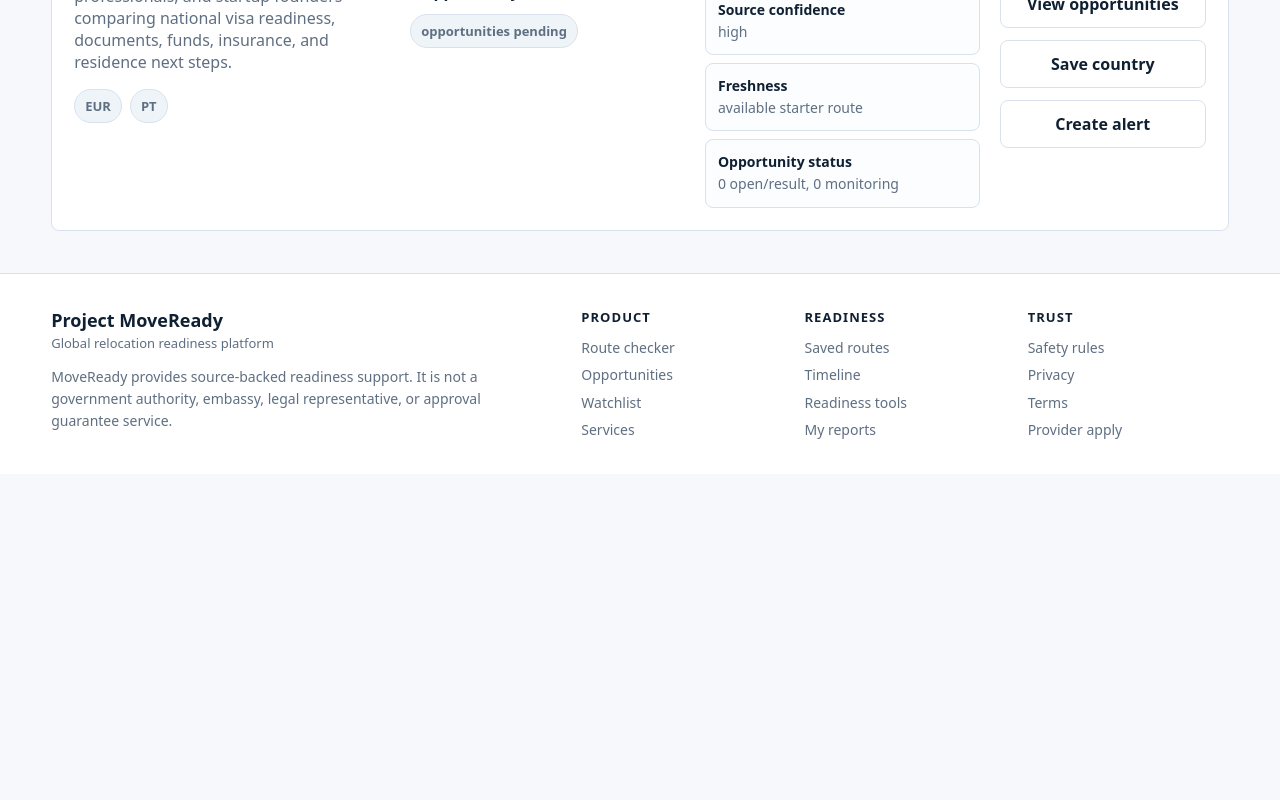
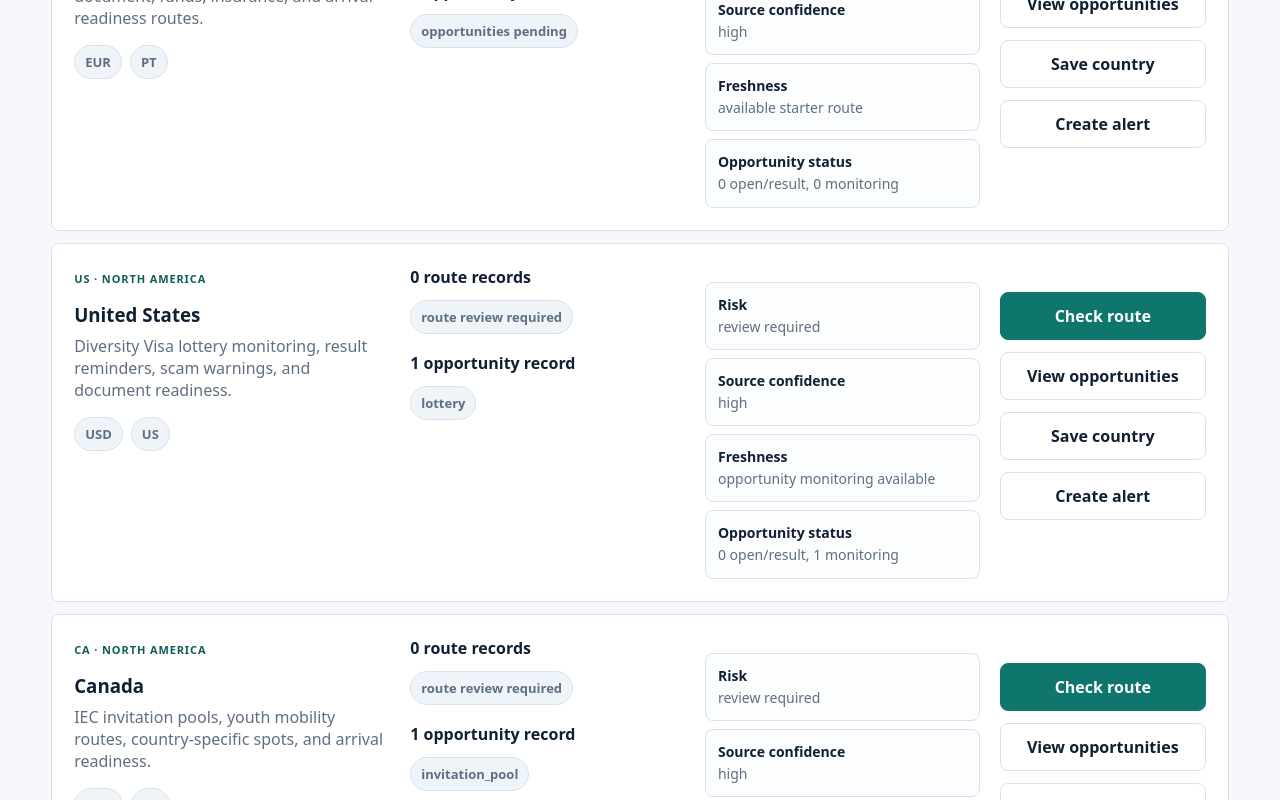
Before and after one commit to SirBM201/SirBM201-moveready-frontend, a Next.js app: page /country-comparison in a window 1280 px wide. Shown: the part 2000-2800 px from the top of the page. Before the commit the page ends 2474 px from the top, so only its background shows below. Built offline with nearby package versions, Linux system fonts and the light colour scheme; no server answers.

Commit message:
Expand country comparison with opportunity-country fallbacks

```diff
--- a/components/CountryComparisonWorkspace.tsx
+++ b/components/CountryComparisonWorkspace.tsx
@@ -69,6 +69,21 @@ const confidenceWeight: Record<string, number> = {
   high: 3,
 };
 
+const knownCountryFallbacks: Country[] = [
+  { country_code: "EE", country_name: "Estonia", region: "Europe", currency_code: "EUR", summary: "Startup founder, D visa, and digital business route readiness." },
+  { country_code: "FI", country_name: "Finland", region: "Europe", currency_code: "EUR", summary: "D visa, fast-track residence permit, study, work, startup, and family readiness." },
+  { country_code: "PT", country_name: "Portugal", region: "Europe", currency_code: "EUR", summary: "Entrepreneur, independent work, startup, document, funds, insurance, and arrival-readiness routes." },
+  { country_code: "US", country_name: "United States", region: "North America", currency_code: "USD", summary: "Diversity Visa lottery monitoring, result reminders, scam warnings, and document readiness." },
+  { country_code: "CA", country_name: "Canada", region: "North America", currency_code: "CAD", summary: "IEC invitation pools, youth mobility routes, country-specific spots, and arrival readiness." },
+  { country_code: "AU", country_name: "Australia", region: "Oceania", currency_code: "AUD", summary: "Work and Holiday subclass 462 ballot, country caps, evidence readiness, and travel planning." },
+  { country_code: "UK", country_name: "United Kingdom", region: "Europe", currency_code: "GBP", summary: "India Young Professionals ballot and youth-mobility opportunity monitoring." },
+  { country_code: "NZ", country_name: "New Zealand", region: "Oceania", currency_code: "NZD", summary: "Pacific Access Category, Samoan Quota ballot, and residence-readiness planning." },
+  { country_code: "JP", country_name: "Japan", region: "Asia", currency_code: "JPY", summary: "Working Holiday Programme eligibility, embassy instructions, quota timing, and funds readiness." },
+  { country_code: "KR", country_name: "South Korea", region: "Asia", currency_code: "KRW", summary: "Working Holiday Visa partner-country eligibility, quota, insurance, and arrival planning." },
+  { country_code: "HK", country_name: "Hong Kong", region: "Asia", currency_code: "HKD", summary: "Working Holiday Scheme country quotas, first-come availability, funds, and insurance readiness." },
+  { country_code: "IE", country_name: "Ireland", region: "Europe", currency_code: "EUR", summary: "Working Holiday Authorisation rules, country-specific channels, funds, insurance, and arrival registration." },
+];
+
 const knownRouteFallbacks: RouteItem[] = [
   {
     route_code: "startup-founder",
@@ -105,8 +120,109 @@ const knownRouteFallbacks: RouteItem[] = [
   },
 ];
 
+const knownOpportunityFallbacks: Opportunity[] = [
+  {
+    opportunity_code: "US-DV",
+    country_code: "US",
+    country_name: "United States",
+    opportunity_name: "USA Diversity Visa Program",
+    opportunity_type: "lottery",
+    route_category: "official_opportunity",
+    availability_status: "monitoring",
+    source_confidence: "high",
+  },
+  {
+    opportunity_code: "CA-IEC",
+    country_code: "CA",
+    country_name: "Canada",
+    opportunity_name: "International Experience Canada",
+    opportunity_type: "invitation_pool",
+    route_category: "youth_mobility",
+    availability_status: "monitoring",
+    source_confidence: "high",
+  },
+  {
+    opportunity_code: "AU-462-BALLOT",
+    country_code: "AU",
+    country_name: "Australia",
+    opportunity_name: "Work and Holiday subclass 462 ballot",
+    opportunity_type: "ballot",
+    route_category: "youth_mobility",
+    availability_status: "monitoring",
+    source_confidence: "high",
+  },
+  {
+    opportunity_code: "UK-IYPS",
+    country_code: "UK",
+    country_name: "United Kingdom",
+    opportunity_name: "India Young Professionals Scheme",
+    opportunity_type: "ballot",
+    route_category: "youth_mobility",
+    availability_status: "monitoring",
+    source_confidence: "high",
+  },
+  {
+    opportunity_code: "NZ-QUOTA",
+    country_code: "NZ",
+    country_name: "New Zealand",
+    opportunity_name: "Pacific Access and Samoan Quota ballots",
+    opportunity_type: "annual_quota",
+    route_category: "residence_ballot",
+    availability_status: "monitoring",
+    source_confidence: "high",
+  },
+  {
+    opportunity_code: "JP-WH",
+    country_code: "JP",
+    country_name: "Japan",
+    opportunity_name: "Japan Working Holiday Programme",
+    opportunity_type: "annual_quota",
+    route_category: "youth_mobility",
+    availability_status: "monitoring",
+    source_confidence: "high",
+  },
+  {
+    opportunity_code: "KR-WH",
+    country_code: "KR",
+    country_name: "South Korea",
+    opportunity_name: "Korea Working Holiday Visa",
+    opportunity_type: "annual_quota",
+    route_category: "youth_mobility",
+    availability_status: "monitoring",
+    source_confidence: "high",
+  },
+  {
+    opportunity_code: "HK-WHS",
+    country_code: "HK",
+    country_name: "Hong Kong",
+    opportunity_name: "Hong Kong Working Holiday Scheme",
+    opportunity_type: "first_come_quota",
+    route_category: "youth_mobility",
+    availability_status: "monitoring",
+    source_confidence: "high",
+  },
+  {
+    opportunity_code: "IE-WHA",
+    country_code: "IE",
+    country_name: "Ireland",
+    opportunity_name: "Ireland Working Holiday Authorisation",
+    opportunity_type: "authorisation",
+    route_category: "youth_mobility",
+    availability_status: "monitoring",
+    source_confidence: "high",
+  },
+];
+
 function routeKey(route: RouteItem) {
   return `${route.country_code || ""}-${route.route_code || route.route_name || ""}`;
+}
+
+function opportunityKey(opportunity: Opportunity) {
+  return `${opportunity.country_code || ""}-${opportunity.opportunity_code || opportunity.opportunity_name || ""}`;
+}
+
+function getCountryFallback(countryCode?: string | null) {
+  return knownCountryFallbacks.find((country) => country.country_code === countryCode);
 }
 
 function mergeKnownRoutes(routes: RouteItem[]) {
@@ -117,8 +233,15 @@ function mergeKnownRoutes(routes: RouteItem[]) {
   ];
 }
 
+function mergeKnownOpportunities(opportunities: Opportunity[]) {
+  const existing = new Set(opportunities.map(opportunityKey));
+  return [
+    ...opportunities,
+    ...knownOpportunityFallbacks.filter((opportunity) => !existing.has(opportunityKey(opportunity))),
+  ];
+}
+
 function attachKnownRoutes(rows: Partial<ComparisonRow>[]) {
-  const knownCountryCodes = new Set(knownRouteFallbacks.map((route) => route.country_code).filter(Boolean));
   const existingCountryCodes = new Set(rows.map((row) => row.country_code).filter(Boolean));
   const mergedRows = rows.map((row) => {
     const existingRoutes = row.routes || [];
@@ -136,17 +259,12 @@ function attachKnownRoutes(rows: Partial<ComparisonRow>[]) {
     };
   });
 
-  const missingRows = Array.from(knownCountryCodes)
-    .filter((countryCode) => countryCode && !existingCountryCodes.has(countryCode))
-    .map((countryCode) => {
-      const route = knownRouteFallbacks.find((item) => item.country_code === countryCode);
-      const routes = knownRouteFallbacks.filter((item) => item.country_code === countryCode);
+  const missingRows = knownCountryFallbacks
+    .filter((country) => !existingCountryCodes.has(country.country_code))
+    .map((country) => {
+      const routes = knownRouteFallbacks.filter((item) => item.country_code === country.country_code);
       return {
-        country_code: countryCode || "",
-        country_name: route?.country_name || "Country pending",
-        region: "Europe",
-        currency_code: "EUR",
-        summary: route?.summary,
+        ...country,
         routes,
         route_count: routes.length,
         opportunities: [],
@@ -154,6 +272,47 @@ function attachKnownRoutes(rows: Partial<ComparisonRow>[]) {
     });
 
   return [...mergedRows, ...missingRows];
+}
+
+function attachKnownOpportunities(rows: Partial<ComparisonRow>[], opportunities: Opportunity[]) {
+  const allOpportunities = mergeKnownOpportunities(opportunities);
+  const existingCountryCodes = new Set(rows.map((row) => row.country_code).filter(Boolean));
+  const rowsWithOpportunities = rows.map((row) => {
+    const countryCode = row.country_code || "";
+    const existing = row.opportunities || [];
+    const matched = allOpportunities.filter((opportunity) => opportunity.country_code === countryCode);
+    const existingKeys = new Set(existing.map(opportunityKey));
+    const merged = [
+      ...existing,
+      ...matched.filter((opportunity) => !existingKeys.has(opportunityKey(opportunity))),
+    ];
+    return {
+      ...row,
+      opportunities: merged,
+      opportunity_count: Math.max(Number(row.opportunity_count ?? 0), merged.length),
+    };
+  });
+
+  const missingRows = allOpportunities
+    .filter((opportunity) => opportunity.country_code && !existingCountryCodes.has(opportunity.country_code))
+    .reduce<Partial<ComparisonRow>[]>((acc, opportunity) => {
+      if (acc.some((row) => row.country_code === opportunity.country_code)) return acc;
+      const country = getCountryFallback(opportunity.country_code) || {
+        country_code: opportunity.country_code || "",
+        country_name: opportunity.country_name || "Country pending",
+      };
+      const countryOpportunities = allOpportunities.filter((item) => item.country_code === opportunity.country_code);
+      acc.push({
+        ...country,
+        routes: [],
+        route_count: 0,
+        opportunities: countryOpportunities,
+        opportunity_count: countryOpportunities.length,
+      });
+      return acc;
+    }, []);
+
+  return [...rowsWithOpportunities, ...missingRows];
 }
 
 function labelFromRisk(routes: RouteItem[]) {
@@ -174,27 +333,16 @@ function confidenceFromRecords(routes: RouteItem[], opportunities: Opportunity[]
   return sorted[0];
 }
 
-function freshnessFromRoutes(routes: RouteItem[]) {
+function freshnessFromRoutes(routes: RouteItem[], opportunities: Opportunity[]) {
   if (routes.some((route) => route.freshness_status === "active")) return "active route available";
   if (routes.some((route) => route.freshness_status === "review_due")) return "source review due";
   if (routes.some((route) => route.freshness_status === "available_starter")) return "available starter route";
+  if (opportunities.length) return "opportunity monitoring available";
   return routes.length ? "review route before use" : "route data needed";
 }
 
 function opportunityTypesFromRows(opportunities: Opportunity[]) {
   return Array.from(new Set(opportunities.map((item) => item.opportunity_type || item.route_category).filter(Boolean))) as string[];
-}
-
-function attachOpportunities(rows: Partial<ComparisonRow>[], opportunities: Opportunity[]) {
-  return rows.map((row) => {
-    const countryCode = row.country_code || "";
-    const existing = row.opportunities || [];
-    const matched = opportunities.filter((opportunity) => opportunity.country_code === countryCode);
-    return {
-      ...row,
-      opportunities: existing.length ? existing : matched,
-    };
-  });
 }
 
 function normalizeRows(rows: Partial<ComparisonRow>[]) {
@@ -223,7 +371,7 @@ function normalizeRows(rows: Partial<ComparisonRow>[]) {
       opportunity_types: opportunityTypes,
       risk_label: row.risk_label || labelFromRisk(routes),
       source_confidence_label: row.source_confidence_label || confidenceFromRecords(routes, opportunities),
-      freshness_label: row.freshness_label || freshnessFromRoutes(routes),
+      freshness_label: row.freshness_label || freshnessFromRoutes(routes, opportunities),
       active_route_count: row.active_route_count,
       review_due_route_count: row.review_due_route_count,
       open_opportunity_count: row.open_opportunity_count ?? opportunities.filter((item) => ["open", "results_open"].includes(String(item.availability_status || ""))).length,
@@ -234,8 +382,8 @@ function normalizeRows(rows: Partial<ComparisonRow>[]) {
 }
 
 function rowsFromCountryAndRoutes(countries: Country[], routes: RouteItem[], opportunities: Opportunity[]): ComparisonRow[] {
-  return normalizeRows(attachKnownRoutes(countries.map((country) => {
-    const mergedRoutes = mergeKnownRoutes(routes);
+  const mergedRoutes = mergeKnownRoutes(routes);
+  const rows = countries.map((country) => {
     const countryRoutes = mergedRoutes.filter((route) => route.country_code === country.country_code);
     const countryOpportunities = opportunities.filter((opportunity) => opportunity.country_code === country.country_code);
     return {
@@ -243,7 +391,8 @@ function rowsFromCountryAndRoutes(countries: Country[], routes: RouteItem[], opp
       routes: countryRoutes,
       opportunities: countryOpportunities,
     };
-  })));
+  });
+  return normalizeRows(attachKnownOpportunities(attachKnownRoutes(rows), opportunities));
 }
 
 function getRiskRank(label: string) {
@@ -282,9 +431,9 @@ export default function CountryComparisonWorkspace() {
       try {
         const comparisonData = await apiJson<{ countries: ComparisonRow[]; source_status?: string }>("relocation/country-comparison", { timeoutMs: 15000 });
         if (cancelled) return;
-        const rows = normalizeRows(attachKnownRoutes(attachOpportunities(comparisonData.countries || [], opportunities)));
+        const rows = normalizeRows(attachKnownOpportunities(attachKnownRoutes(comparisonData.countries || []), opportunities));
         setComparisonRows(rows);
-        setStatus(comparisonData.source_status === "starter_fallback" ? "Starter comparison loaded with launch routes" : "Live country comparison loaded with launch routes");
+        setStatus(comparisonData.source_status === "starter_fallback" ? "Starter comparison loaded with launch routes and opportunity countries" : "Live country comparison loaded with launch routes and opportunity countries");
       } catch {
         try {
           const [countryData, routeData] = await Promise.all([
@@ -293,11 +442,11 @@ export default function CountryComparisonWorkspace() {
           ]);
           if (cancelled) return;
           setComparisonRows(rowsFromCountryAndRoutes(countryData.countries || [], routeData.routes || [], opportunities));
-          setStatus("Live country, route, and opportunity data loaded with launch routes");
+          setStatus("Live country, route, and opportunity data loaded with launch countries");
         } catch {
           if (cancelled) return;
-          setComparisonRows(normalizeRows(attachKnownRoutes([])));
-          setStatus("Starter launch routes loaded. Live comparison data is temporarily unavailable.");
+          setComparisonRows(normalizeRows(attachKnownOpportunities(attachKnownRoutes([]), [])));
+          setStatus("Starter launch countries loaded. Live comparison data is temporarily unavailable.");
         }
       }
     }
```
